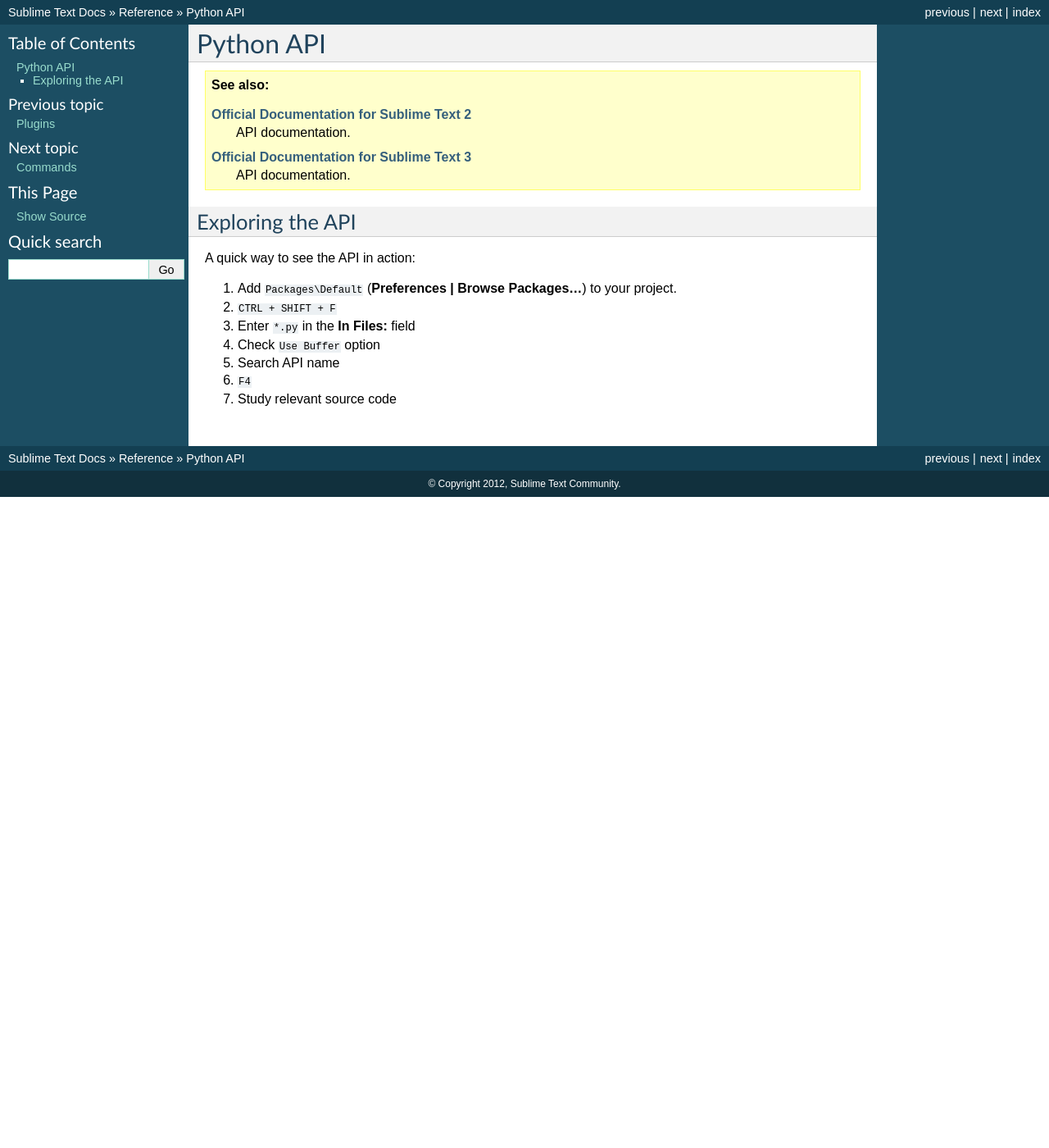
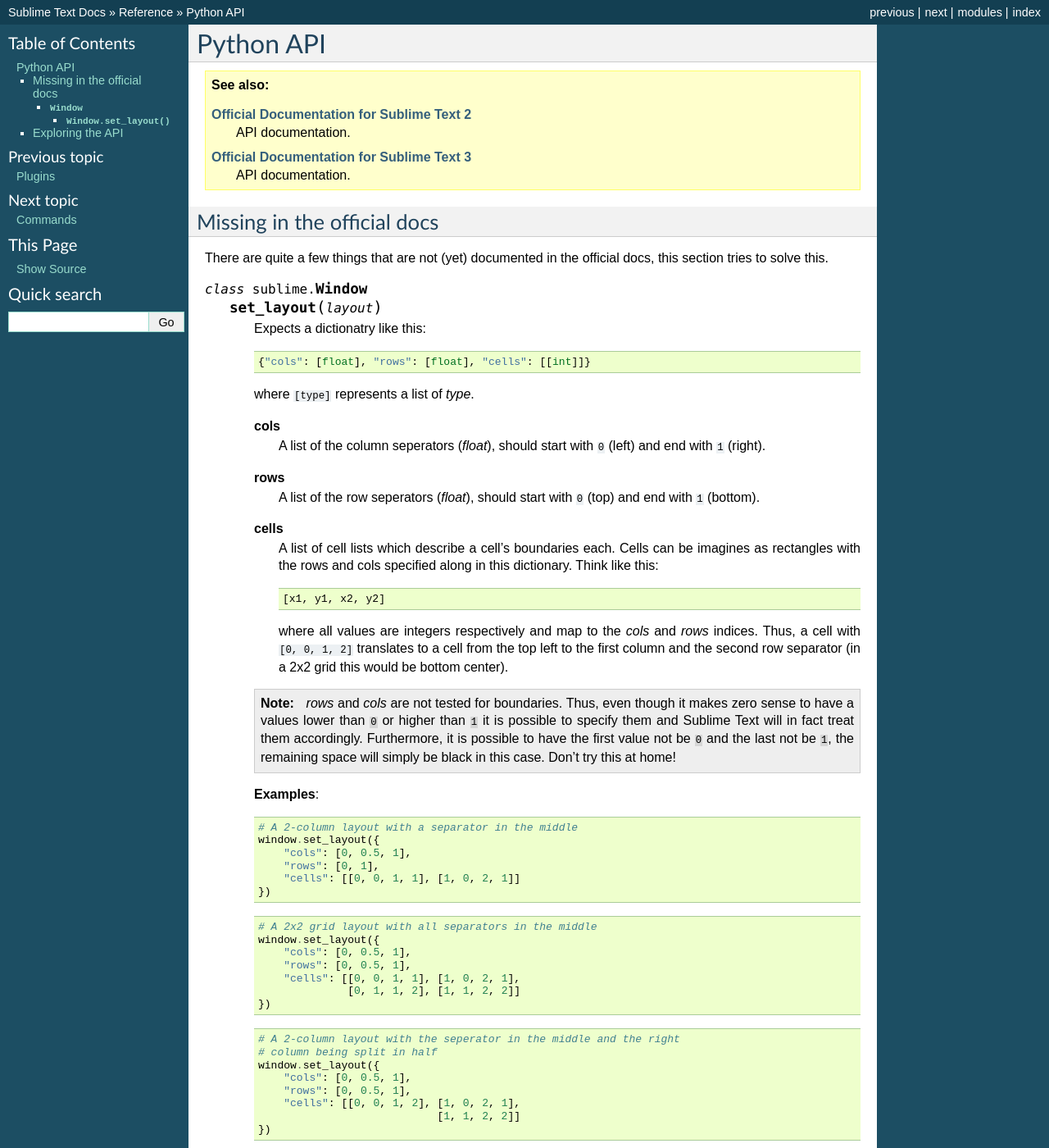
Before and after one commit to guillermooo/sublime-undocs, a Sphinx documentation site: the page built from source/reference/api.rst, in a window 1280 px wide and 1400 px high. Shown: the whole window at 82% size. Built offline with Sphinx 7.4.7, drawn with Linux system fonts in a browser that asks for light colours; some of the changed text lies outside the part shown.

Commit message:
Add description for various commands and missing sublime.Window.set_layout documentation

```diff
--- a/source/reference/api.rst
+++ b/source/reference/api.rst
@@ -9,8 +9,90 @@
     `Official Documentation for Sublime Text 3 <http://www.sublimetext.com/docs/3/api_reference.html>`_
         API documentation.
 
+
+Missing in the official docs
+----------------------------
+
+There are quite a few things that are not (yet) documented in the official docs,
+this section tries to solve this.
+
+.. py:module:: sublime
+
+.. py:class:: Window
+
+    .. py:method:: set_layout(layout)
+
+        Expects a dictionatry like this::
+
+            {"cols": [float], "rows": [float], "cells": [[int]]}
+
+        where :samp:`[type]` represents a list of *type*.
+
+        **cols**
+            A list of the column seperators (*float*), should start with ``0``
+            (left) and end with ``1`` (right).
+
+        **rows**
+            A list of the row seperators (*float*), should start with ``0``
+            (top) and end with ``1`` (bottom).
+
+        **cells**
+            A list of cell lists which describe a cell's boundaries each. Cells
+            can be imagines as rectangles with the rows and cols specified along
+            in this dictionary. Think like this::
+
+                [x1, y1, x2, y2]
+
+            where all values are integers respectively and map to the *cols* and
+            *rows* indices. Thus, a cell with ``[0, 0, 1, 2]`` translates to a
+            cell from the top left to the first column and the second row
+            separator (in a 2x2 grid this would be bottom center).
+
+        .. note::
+
+            *rows* and *cols* are not tested for boundaries. Thus, even though
+            it makes zero sense to have a values lower than ``0`` or higher than
+            ``1`` it is possible to specify them and Sublime Text will in fact
+            treat them accordingly. Furthermore, it is possible to have the
+            first value not be ``0`` and the last not be ``1``, the remaining
+            space will simply be black in this case. Don't try this at home!
+
+        **Examples**::
+
+            # A 2-column layout with a separator in the middle
+            window.set_layout({
+                "cols": [0, 0.5, 1],
+                "rows": [0, 1],
+                "cells": [[0, 0, 1, 1], [1, 0, 2, 1]]
+            })
+
+        ::
+
+            # A 2x2 grid layout with all separators in the middle
+            window.set_layout({
+                "cols": [0, 0.5, 1],
+                "rows": [0, 0.5, 1],
+                "cells": [[0, 0, 1, 1], [1, 0, 2, 1],
+                          [0, 1, 1, 2], [1, 1, 2, 2]]
+            })
+
+        ::
+
+            # A 2-column layout with the seperator in the middle and the right
+            # column being split in half
+            window.set_layout({
+                "cols": [0, 0.5, 1],
+                "rows": [0, 0.5, 1],
+                "cells": [[0, 0, 1, 2], [1, 0, 2, 1],
+                                        [1, 1, 2, 2]]
+            })
+
+        :param layout: dictionary with layout options, see below
+        :returns: None
+
+
 Exploring the API
-*****************
+-----------------
 
 A quick way to see the API in action:
 
```
Also changed, not shown: source/reference/commands.rst (+26 -6 lines).
